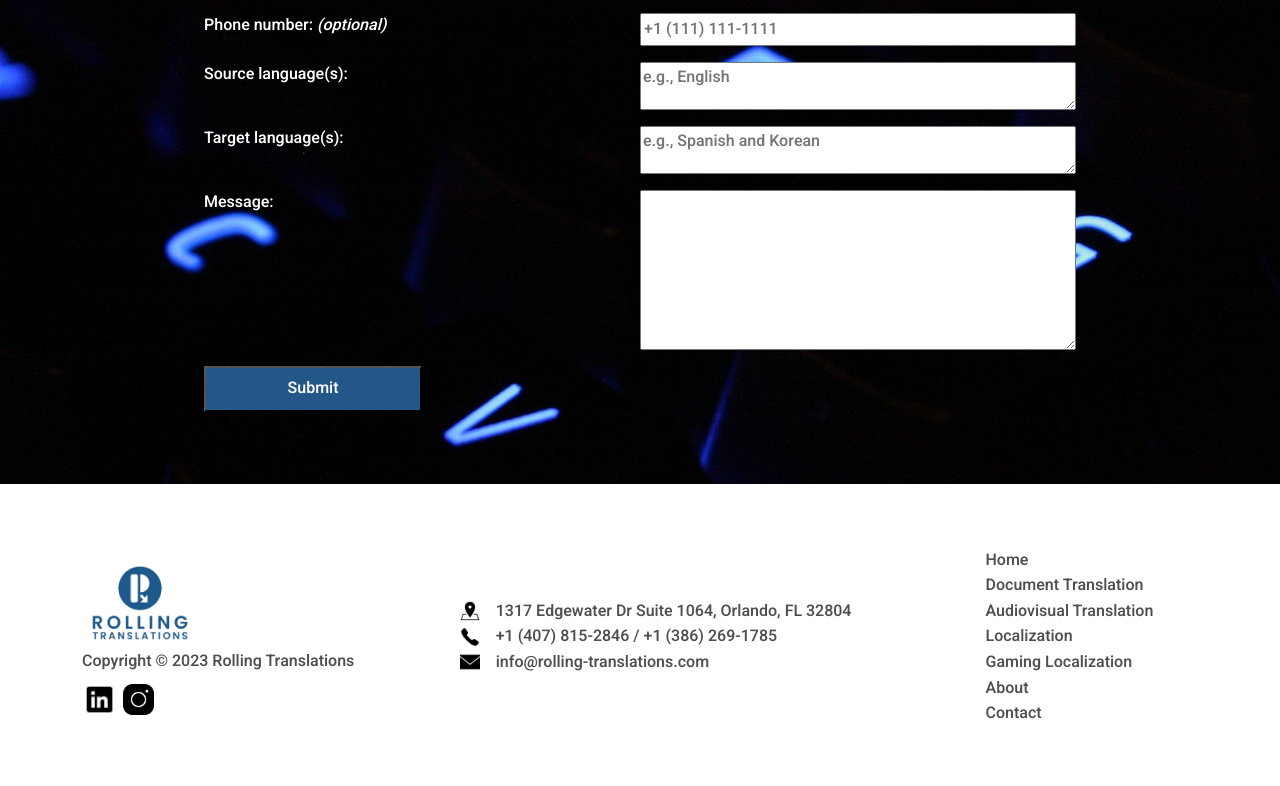
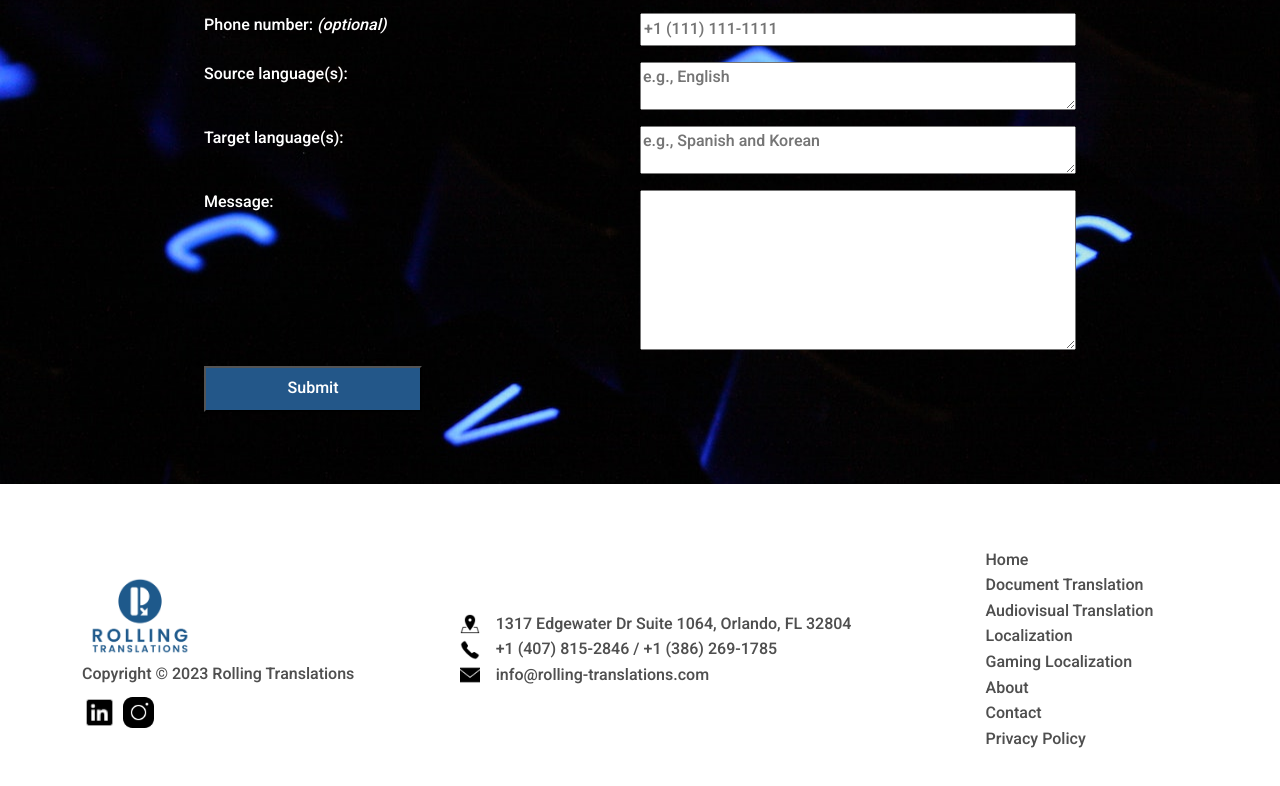
Before and after one commit to mbelenluna/rollingtranslations, a website: page pages/about.html in a window 1280 px wide. Shown: the part 3560-4346 px from the top of the page. Drawn offline with nearby package versions, Linux system fonts and the light colour scheme.

Commit message:
updated links

```diff
--- a/pages/about.html
+++ b/pages/about.html
@@ -498,6 +498,7 @@
                 <li><a href="gaming.html">Gaming Localization</a></li>
                 <li><a href="about.html">About</a></li>
                 <li><a href="#cta">Contact</a></li>
+                <li><a href="privacypolicy.html">Privacy Policy</a></li>
             </ul>
         </div>
     </footer>
```
Also changed, not shown: index.html (+1 -0 lines), pages/audiovisual-translation.html (+1 -0 lines), pages/document-translation.html (+1 -0 lines), pages/gaming.html (+1 -0 lines), pages/localization.html (+1 -0 lines), pages/privacypolicy.html (+1 -0 lines).
